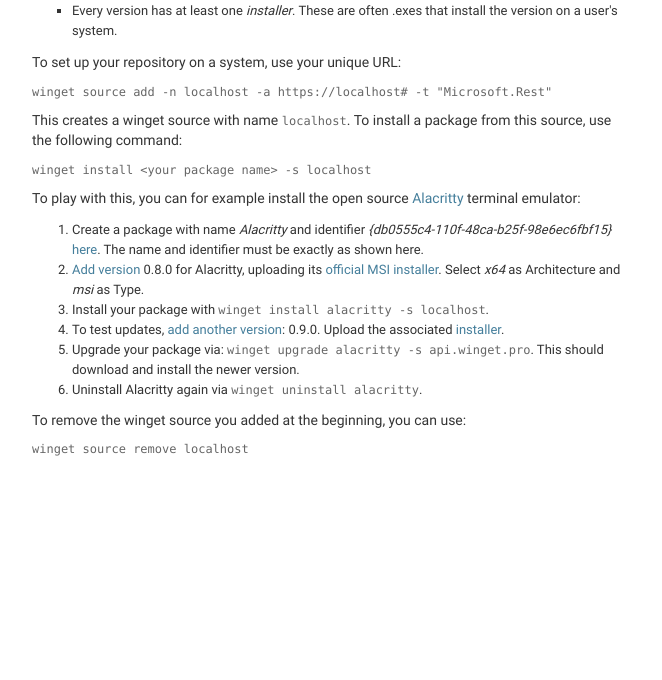
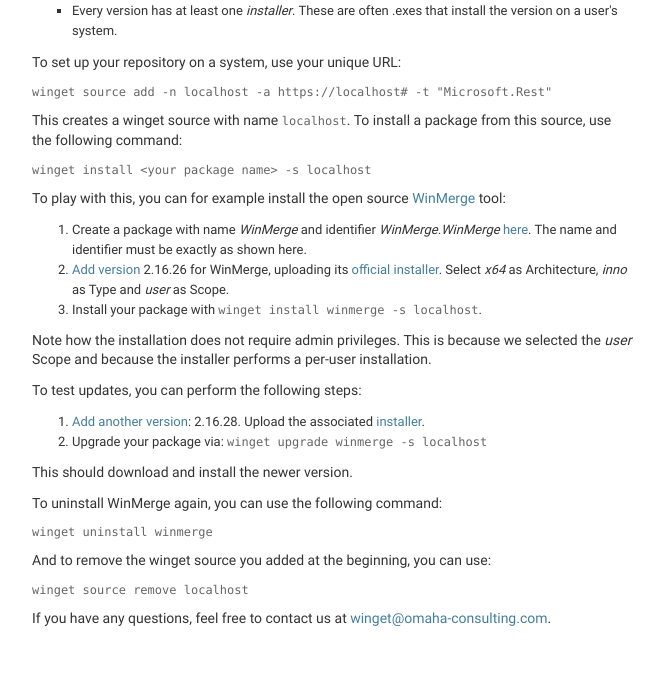
Before and after one commit to omaha-consulting/winget.pro, a Django app: template templates/admin/index.html in a window 1280 px wide. Shown: the part 159-839 px from the top of the page, without its empty margins (8-670 px from the left). Before the commit the page ends 615 px from the top, so only its background shows below. Run offline with Django 3.2, Linux system fonts and the light colour scheme; the template is opened without the code that fills it, so the values that code supplies are empty.

Commit message:
Improve onboarding

```diff
--- a/templates/admin/base_site.html
+++ b/templates/admin/base_site.html
@@ -8,8 +8,9 @@
 {% block footer_branding %}
     &copy; {% now "Y" %}
     <a href="https://omaha-consulting.com">Omaha Consulting</a>
+    <a href="mailto:winget@omaha-consulting.com">winget@omaha-consulting.com</a>
 {% endblock %}
 
 
 {# Right footer #}
-{% block copyright %} {% endblock %}
+{% block copyright %}{% endblock %}
--- a/templates/admin/index.html
+++ b/templates/admin/index.html
@@ -38,44 +38,59 @@
         <pre>winget install &lt;your package name&gt; -s {{ request.get_host }}</pre>
         <p>
             To play with this, you can for example install the open source
-            <a href="https://github.com/alacritty/alacritty">Alacritty</a>
-            terminal emulator:
+            <a href="https://github.com/WinMerge/winmerge">WinMerge</a> tool:
         </p>
         <ol>
             <li>
-                Create a package with name <em>Alacritty</em> and identifier <em>{db0555c4-110f-48ca-b25f-98e6ec6fbf15}</em>
+                Create a package with name <em>WinMerge</em> and identifier <em>WinMerge.WinMerge</em>
                 <a href="{% url 'admin:winget_package_add' %}">here</a>. The name and identifier must be exactly as shown here.
             </li>
             <li>
                 <a href="{% url 'admin:winget_version_add' %}">Add version</a>
-                0.8.0 for Alacritty, uploading its
-                <a href="https://github.com/alacritty/alacritty/releases/download/v0.8.0/Alacritty-v0.8.0-installer.msi">
-                    official MSI installer</a>. Select <em>x64</em> as Architecture and <em>msi</em> as Type.
+                2.16.26 for WinMerge, uploading its
+                <a href="https://github.com/WinMerge/winmerge/releases/download/v2.16.26/WinMerge-2.16.26-x64-PerUser-Setup.exe">
+                    official installer</a>.
+                Select <em>x64</em> as Architecture, <em>inno</em> as Type and <em>user</em> as Scope.
             </li>
             <li>
                 Install your package with
-                <code>winget install alacritty -s {{ request.get_host }}</code>.
+                <code>winget install winmerge -s {{ request.get_host }}</code>.
             </li>
+        </ol>
+        <p>
+            Note how the installation does not require admin privileges. This is because we selected the <em>user</em>
+            Scope and because the installer performs a per-user installation.
+        </p>
+        <p>
+            To test updates, you can perform the following steps:
+        </p>
+        <ol>
             <li>
-                To test updates,
-                <a href="{% url 'admin:winget_version_add' %}">add another
-                    version</a>: 0.9.0. Upload the associated
-                <a href="https://github.com/alacritty/alacritty/releases/download/v0.9.0/Alacritty-v0.9.0-installer.msi">
+                <a href="{% url 'admin:winget_version_add' %}">Add another
+                    version</a>: 2.16.28. Upload the associated
+                <a href="https://github.com/WinMerge/winmerge/releases/download/v2.16.28/WinMerge-2.16.28-x64-PerUser-Setup.exe">
                     installer</a>.
             </li>
             <li>
-                Upgrade your package via: <code>winget upgrade alacritty -s api.winget.pro</code>.
-                This should download and install the newer version.
-            </li>
-            <li>
-                Uninstall Alacritty again via
-                <code>winget uninstall alacritty</code>.
+                Upgrade your package via: <code>winget upgrade winmerge -s {{ request.get_host }}</code>
             </li>
         </ol>
         <p>
-            To remove the winget source you added at the beginning, you can use:
+            This should download and install the newer version.
+        </p>
+        <p>
+            To uninstall WinMerge again, you can use the following command:
+        </p>
+        <pre>winget uninstall winmerge</pre>
+        <p>
+            And to remove the winget source you added at the beginning, you can
+            use:
         </p>
         <pre>winget source remove {{ request.get_host }}</pre>
+        <p>
+            If you have any questions, feel free to contact us at
+            <a href="mailto:winget@omaha-consulting.com">winget@omaha-consulting.com</a>.
+        </p>
     </div>
 {% endblock %}
 
```
Also changed, not shown: winget/models.py (+6 -5 lines), winget/migrations/0004_improve_help_texts.py (added).
